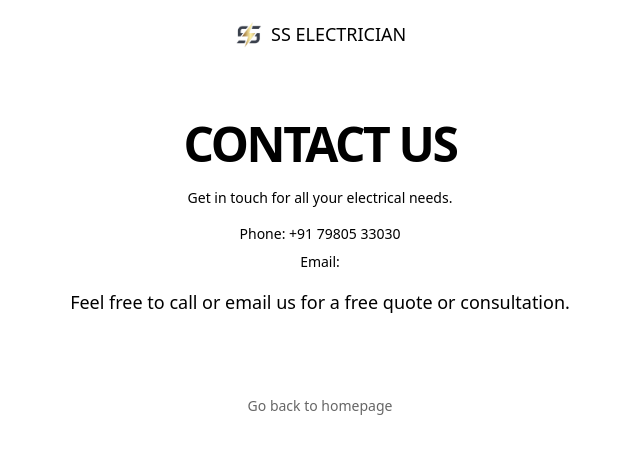
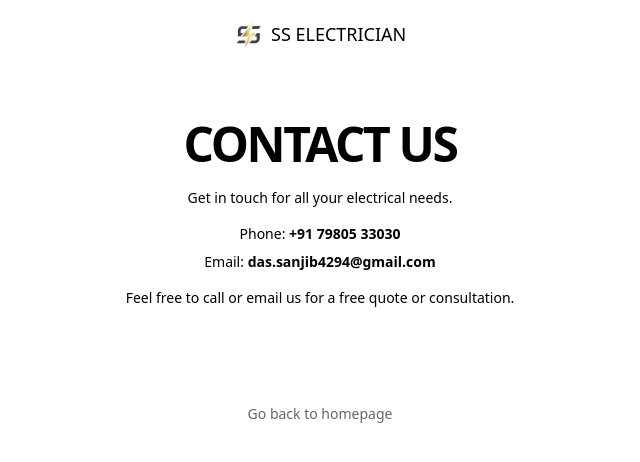
Before and after one commit to isudiptodas/SS_Electrician, a Next.js app: page /contact in a window 1280 px wide. Shown: the top 462 px of the page, without its empty margins (320-960 px from the left). Built offline with nearby package versions, Linux system fonts and the light colour scheme.

Commit message:
Update page.tsx

```diff
--- a/src/app/contact/page.tsx
+++ b/src/app/contact/page.tsx
@@ -16,9 +16,9 @@ function page() {
                     <h2 className={`w-full tracking-tighter text-center font-bold text-4xl xl:text-5xl px-6 mb-5`}>CONTACT US</h2>
                     <div className={`w-full lg:w-[80%] px-6 md:px-20 text-center text-[12px] md:text-sm xl:text-lg text-black`}>
                         <p className={`mb-4 text-[12px] lg:text-sm`}>Get in touch for all your electrical needs.</p>
-                        <p className={`mb-2 text-[12px] lg:text-sm`}>Phone: +91 79805 33030</p>
-                        <p className={`mb-4 text-[12px] lg:text-sm`}>Email: </p>
-                        <p>Feel free to call or email us for a free quote or consultation.</p>
+                        <p className={`mb-2 text-[12px] lg:text-sm`}>Phone: <b>+91 79805 33030</b></p>
+                        <p className={`mb-4 text-[12px] lg:text-sm`}>Email: <b>das.sanjib4294@gmail.com</b></p>
+                        <p className={`mb-4 text-[12px] lg:text-sm`}>Feel free to call or email us for a free quote or consultation.</p>
                     </div>
                 </div>
 
```
